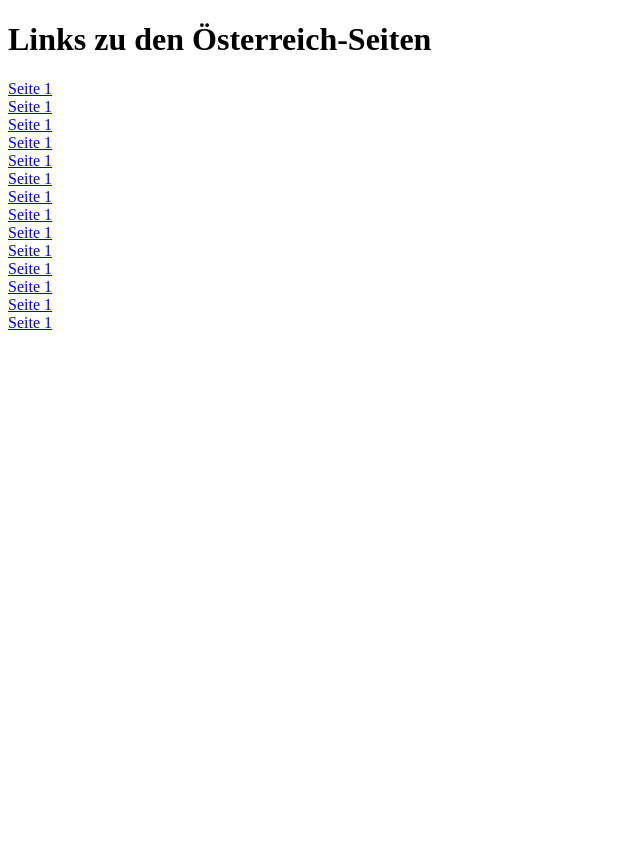
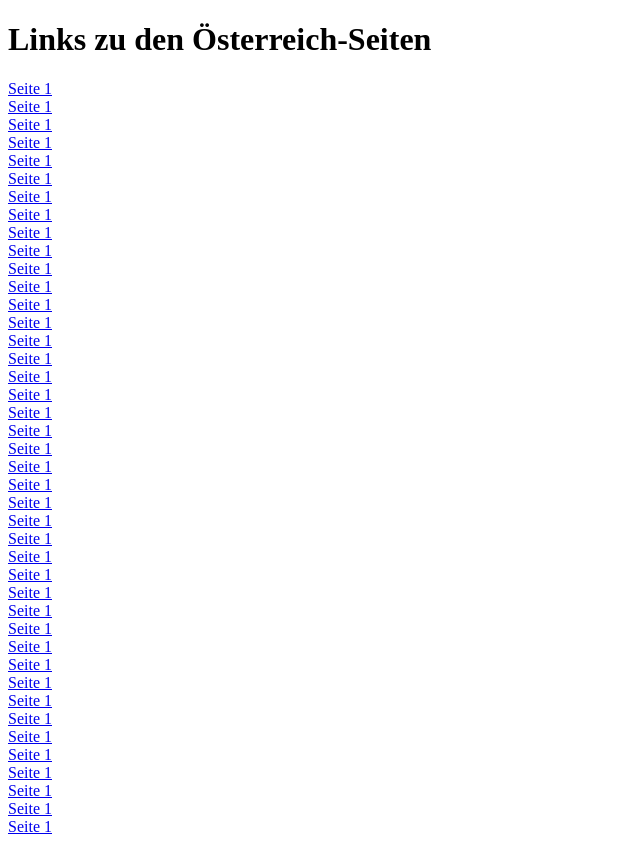
Before and after one commit to FHMichi/astriaScreping_messenDE, a plain HTML site: page index.html in a window 1280 px wide. Shown: the whole page, without its empty margins (0-640 px from the left). Before the commit the page ends 800 px from the top, so only its background shows below. Drawn offline with Linux system fonts and the light colour scheme.

Commit message:
Update index.html

```diff
--- a/index.html
+++ b/index.html
@@ -7,20 +7,49 @@
 </head>
 <body>
     <h1>Links zu den Österreich-Seiten</h1>
- <a href="https://www.messen.de/de/743/in/schweiz/kanton-basel-stadt/basel/uebersicht">Seite 1</a><br>
-<a href="https://www.messen.de/de/737/in/schweiz/kanton-bern/bern/uebersicht">Seite 1</a><br>
-<a href="https://www.messen.de/de/737/in/schweiz/kanton-bern/bern/uebersicht?offset=25">Seite 1</a><br>
-<a href="https://www.messen.de/de/755/in/schweiz/kanton-genf/genf/uebersicht">Seite 1</a><br>
-<a href="https://www.messen.de/de/761/in/schweiz/kanton-waadt/lausanne/uebersicht">Seite 1</a><br>
-<a href="https://www.messen.de/de/4815/in/schweiz/kanton-tessin/lugano/uebersicht">Seite 1</a><br>
-<a href="https://www.messen.de/de/763/in/schweiz/kanton-luzern/luzern/uebersicht">Seite 1</a><br>
+ <a href="https://www.messen.de/de/106/in/deutschland/berlin/berlin/uebersicht?offset=25">Seite 1</a><br>
+<a href="https://www.messen.de/de/106/in/deutschland/berlin/berlin/uebersicht?offset=50">Seite 1</a><br>
+<a href="https://www.messen.de/de/106/in/deutschland/berlin/berlin/uebersicht?offset=75">Seite 1</a><br>
+<a href="https://www.messen.de/de/106/in/deutschland/berlin/berlin/uebersicht?offset=100">Seite 1</a><br>
+<a href="https://www.messen.de/de/106/in/deutschland/berlin/berlin/uebersicht?offset=125">Seite 1</a><br>
+<a href="https://www.messen.de/de/106/in/deutschland/berlin/berlin/uebersicht?offset=150">Seite 1</a><br>
+<a href="https://www.messen.de/de/106/in/deutschland/berlin/berlin/uebersicht?offset=175">Seite 1</a><br>
 <a href="https://www.messen.de/de/763/in/schweiz/kanton-luzern/luzern/uebersicht?offset=25">Seite 1</a><br>
-<a href="https://www.messen.de/de/4896/in/schweiz/kanton-solothurn/solothurn/uebersicht">Seite 1</a><br>
-<a href="https://www.messen.de/de/739/in/schweiz/kanton-st-gallen/st-gallen/uebersicht">Seite 1</a><br>
-<a href="https://www.messen.de/de/771/in/schweiz/kanton-bern/thun/uebersicht">Seite 1</a><br>
-<a href="https://www.messen.de/de/752/in/schweiz/kanton-zuerich/zuerich/uebersicht">Seite 1</a><br>
-<a href="https://www.messen.de/de/752/in/schweiz/kanton-zuerich/zuerich/uebersicht?offset=25">Seite 1</a><br>
-<a href="https://www.messen.de/de/752/in/schweiz/kanton-zuerich/zuerich/uebersicht?offset=50">Seite 1</a><br>
+<a href="https://www.messen.de/de/196/in/deutschland/sachsen/dresden/uebersicht">Seite 1</a><br>
+<a href="https://www.messen.de/de/196/in/deutschland/sachsen/dresden/uebersicht?offset=25">Seite 1</a><br>
+<a href="https://www.messen.de/de/197/in/deutschland/nordrhein-westfalen/duesseldorf/uebersicht">Seite 1</a><br>
+<a href="https://www.messen.de/de/197/in/deutschland/nordrhein-westfalen/duesseldorf/uebersicht?offset=25">Seite 1</a><br>
+<a href="https://www.messen.de/de/197/in/deutschland/nordrhein-westfalen/duesseldorf/uebersicht?offset=50">Seite 1</a><br>
+<a href="https://www.messen.de/de/107/in/deutschland/nordrhein-westfalen/essen/uebersicht">Seite 1</a><br>
+<a href="https://www.messen.de/de/107/in/deutschland/nordrhein-westfalen/essen/uebersicht?offset=25">Seite 1</a><br>
+<a href="https://www.messen.de/de/116/in/deutschland/hessen/frankfurt-am-main/uebersicht">Seite 1</a><br>
+<a href="https://www.messen.de/de/116/in/deutschland/hessen/frankfurt-am-main/uebersicht?offset=25">Seite 1</a><br>
+<a href="https://www.messen.de/de/116/in/deutschland/hessen/frankfurt-am-main/uebersicht?offset=50">Seite 1</a><br>
+<a href="https://www.messen.de/de/235/in/deutschland/hamburg/hamburg/uebersicht?offset=0">Seite 1</a><br>
+<a href="https://www.messen.de/de/235/in/deutschland/hamburg/hamburg/uebersicht?offset=25">Seite 1</a><br>
+<a href="https://www.messen.de/de/235/in/deutschland/hamburg/hamburg/uebersicht?offset=50">Seite 1</a><br>
+<a href="https://www.messen.de/de/235/in/deutschland/hamburg/hamburg/uebersicht?offset=75">Seite 1</a><br>
+<a href="https://www.messen.de/de/238/in/deutschland/niedersachsen/hannover/uebersicht">Seite 1</a><br>
+<a href="https://www.messen.de/de/238/in/deutschland/niedersachsen/hannover/uebersicht?offset=25">Seite 1</a><br>
+<a href="https://www.messen.de/de/238/in/deutschland/niedersachsen/hannover/uebersicht?offset=50">Seite 1</a><br>
+<a href="https://www.messen.de/de/202/in/deutschland/nordrhein-westfalen/koeln/uebersicht">Seite 1</a><br>
+<a href="https://www.messen.de/de/202/in/deutschland/nordrhein-westfalen/koeln/uebersicht?offset=25">Seite 1</a><br>
+<a href="https://www.messen.de/de/202/in/deutschland/nordrhein-westfalen/koeln/uebersicht?offset=50">Seite 1</a><br>
+<a href="https://www.messen.de/de/298/in/deutschland/sachsen/leipzig/uebersicht">Seite 1</a><br>
+<a href="https://www.messen.de/de/298/in/deutschland/sachsen/leipzig/uebersicht?offset=25">Seite 1</a><br>
+<a href="https://www.messen.de/de/215/in/deutschland/bayern/muenchen/uebersicht">Seite 1</a><br>
+<a href="https://www.messen.de/de/215/in/deutschland/bayern/muenchen/uebersicht?offset=25">Seite 1</a><br>
+<a href="https://www.messen.de/de/215/in/deutschland/bayern/muenchen/uebersicht?offset=50">Seite 1</a><br>
+<a href="https://www.messen.de/de/215/in/deutschland/bayern/muenchen/uebersicht?offset=75">Seite 1</a><br>
+<a href="https://www.messen.de/de/215/in/deutschland/bayern/muenchen/uebersicht?offset=100">Seite 1</a><br>
+<a href="https://www.messen.de/de/244/in/deutschland/bayern/nuernberg/uebersicht">Seite 1</a><br>
+<a href="https://www.messen.de/de/244/in/deutschland/bayern/nuernberg/uebersicht?offset=25">Seite 1</a><br>
+<a href="https://www.messen.de/de/244/in/deutschland/bayern/nuernberg/uebersicht?offset=50">Seite 1</a><br>
+<a href="https://www.messen.de/de/120/in/deutschland/baden-wuerttemberg/stuttgart/uebersicht">Seite 1</a><br>
+<a href="https://www.messen.de/de/120/in/deutschland/baden-wuerttemberg/stuttgart/uebersicht?offset=25">Seite 1</a><br>
+<a href="https://www.messen.de/de/120/in/deutschland/baden-wuerttemberg/stuttgart/uebersicht?offset=50">Seite 1</a><br>
+<a href="https://www.messen.de/de/120/in/deutschland/baden-wuerttemberg/stuttgart/uebersicht?offset=75">Seite 1</a><br>
+
 
 </body>
 </html>
```
